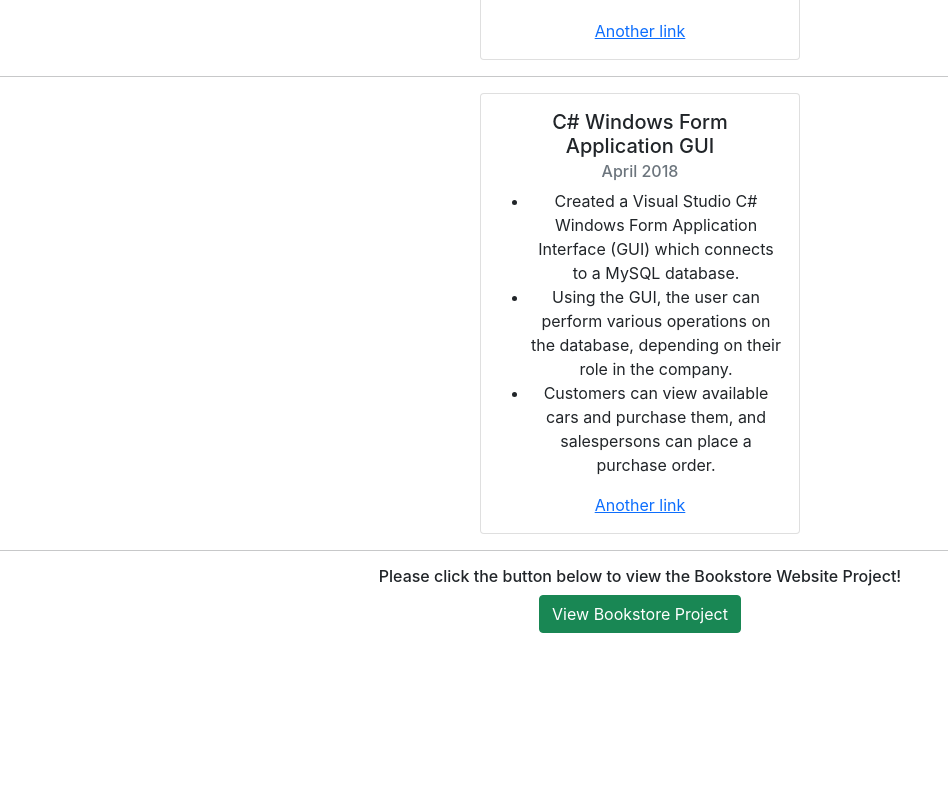
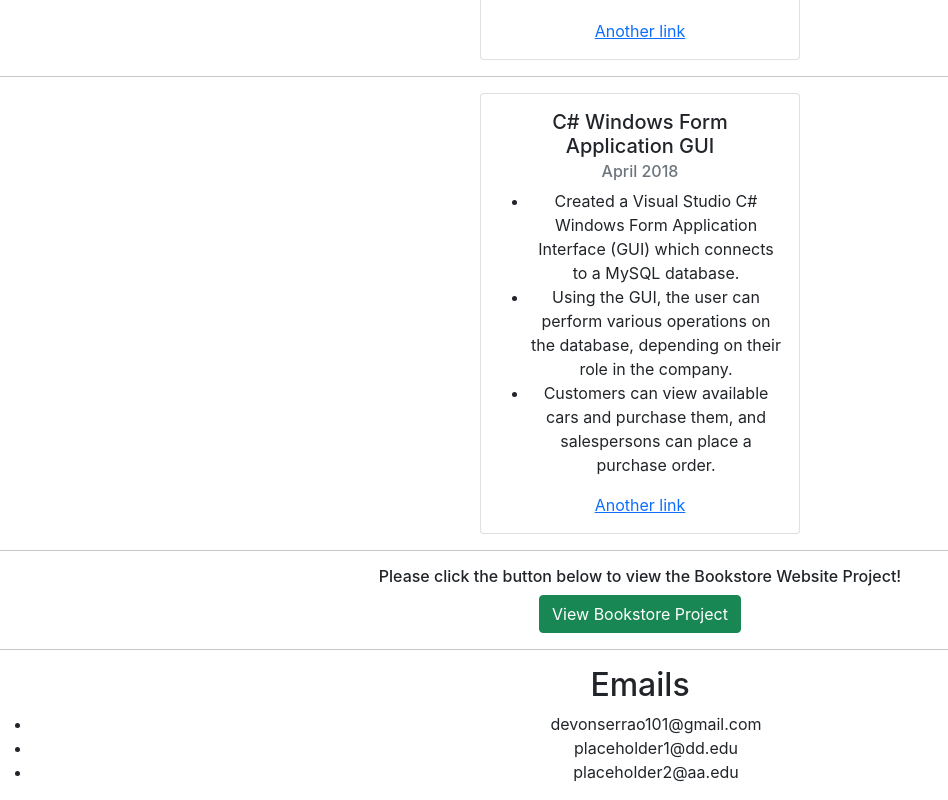
Before and after one commit to devonserrao/devon-portfolio, a React (Create React App) app: page / in a window 1280 px wide. Shown: the part 546-1346 px from the top of the page, without its empty margins (0-948 px from the left). Before the commit the page ends 1179 px from the top, so only its background shows below. Built offline with nearby package versions, Linux system fonts and the light colour scheme.

Commit message:
Added listwith key details ==> mapped emails to list item to display them

```diff
--- a/src/App.js
+++ b/src/App.js
@@ -12,6 +12,10 @@
   useRouteMatch,
   useParams
 } from 'react-router-dom'
+import { EmailList, ListContactDetails } from './components/ListContactDetails';
+
+
+
 
 function GreetingToPortfolio(props) {
   return <h1> Welcome to {props.name}'s Portfolio!</h1>
@@ -37,6 +41,8 @@
       <CSharpCarCompInterface newtitle="C# Windows Form Application GUI"/>
       <hr />
       <BookstoreWebsite />
+      <hr />
+      <EmailList />
     </div>
   );
 }
--- /dev/null
+++ b/src/components/ListContactDetails.js
@@ -0,0 +1,43 @@
+import React from 'react';
+
+function ListContactDetails(props) {
+
+    const itemList = props.items.map( (item) =>
+        <li key={item.id.toString()}>
+            {item.value}
+        </li>
+    );
+
+    return (
+        <div>
+            <h2>{props.title}</h2>
+            <ul>
+                {itemList}
+            </ul>
+        </div>
+    )
+}
+
+function EmailList(props) {
+
+    const emails = [
+        {
+            id: 1,
+            value: "devonserrao101@gmail.com"
+        },
+        {
+            id: 2,
+            value: "placeholder1@dd.edu"
+        },
+        {
+            id: 3,
+            value: "placeholder2@aa.edu"
+        }
+    ];
+
+    return (
+        <ListContactDetails title="Emails" items={emails} />
+    );
+}
+
+export {ListContactDetails, EmailList};
```
Also changed, not shown: src/components/NavBar.css (added).
